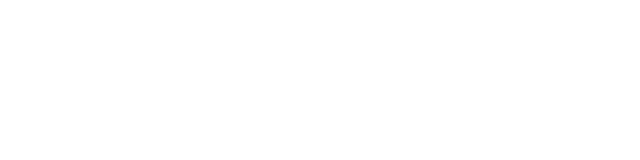
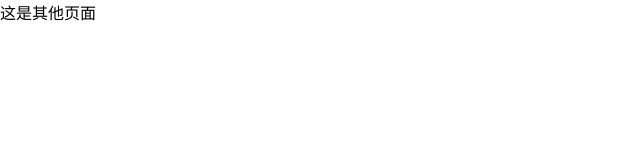
Before and after one commit to Liiked/Vue-ssr, a Nuxt app: page /product in a window 1280 px wide. Before the commit this address had no page. Shown: the top 160 px of the page, without its empty margins (0-640 px from the left). Built offline with nearby package versions, Linux system fonts and the light colour scheme.

Commit message:
其他页面，测试是否是首屏渲染

```diff
--- /dev/null
+++ b/pages/product/index.vue
@@ -0,0 +1,12 @@
+<template>
+  <div>
+    这是其他页面
+  </div>
+</template>
+<script>
+  export default {
+    data() {
+      return {};
+    }
+  };
+</script>
--- a/pages/test/user.vue
+++ b/pages/test/user.vue
@@ -2,6 +2,7 @@
   <div>
     这是用户页面
     {{name}}
+    <button>前往其他页面</button>
   </div>
 </template>
 <script>
@@ -16,6 +17,11 @@
       return {
 
       };
+    },
+    methods: {
+      to() {
+        this.$router.push('/product/index')
+      }
     }
   };
 </script>
```
